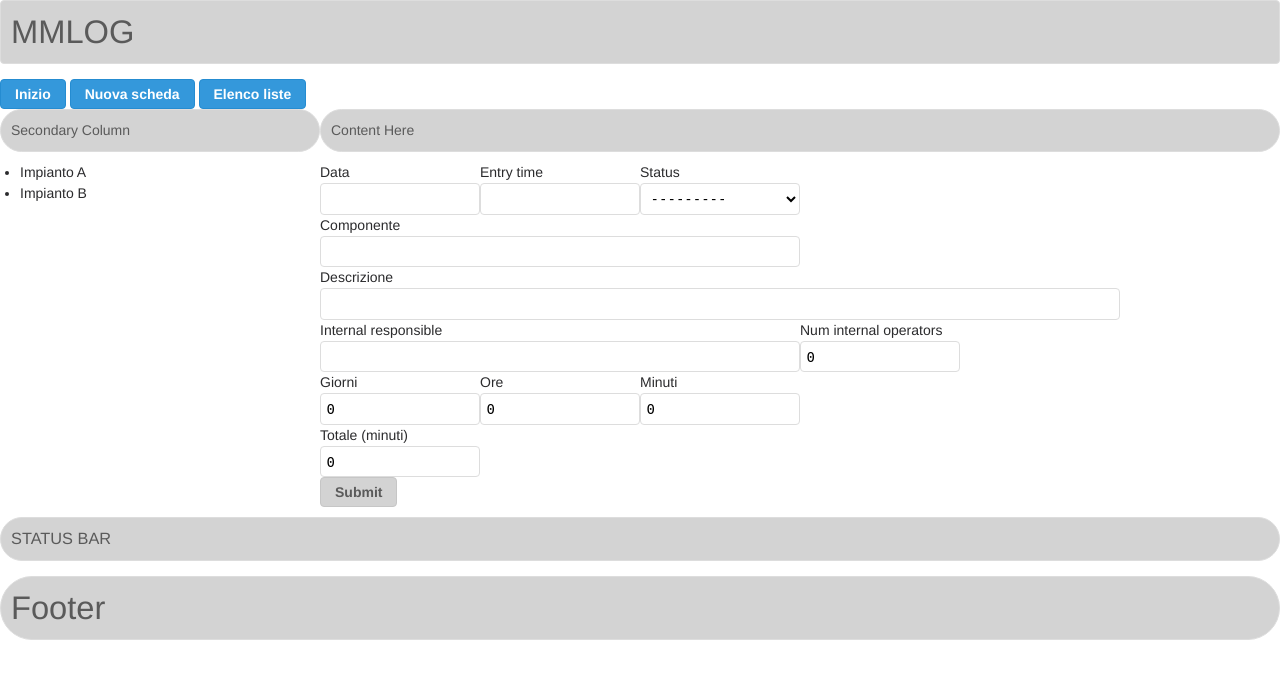
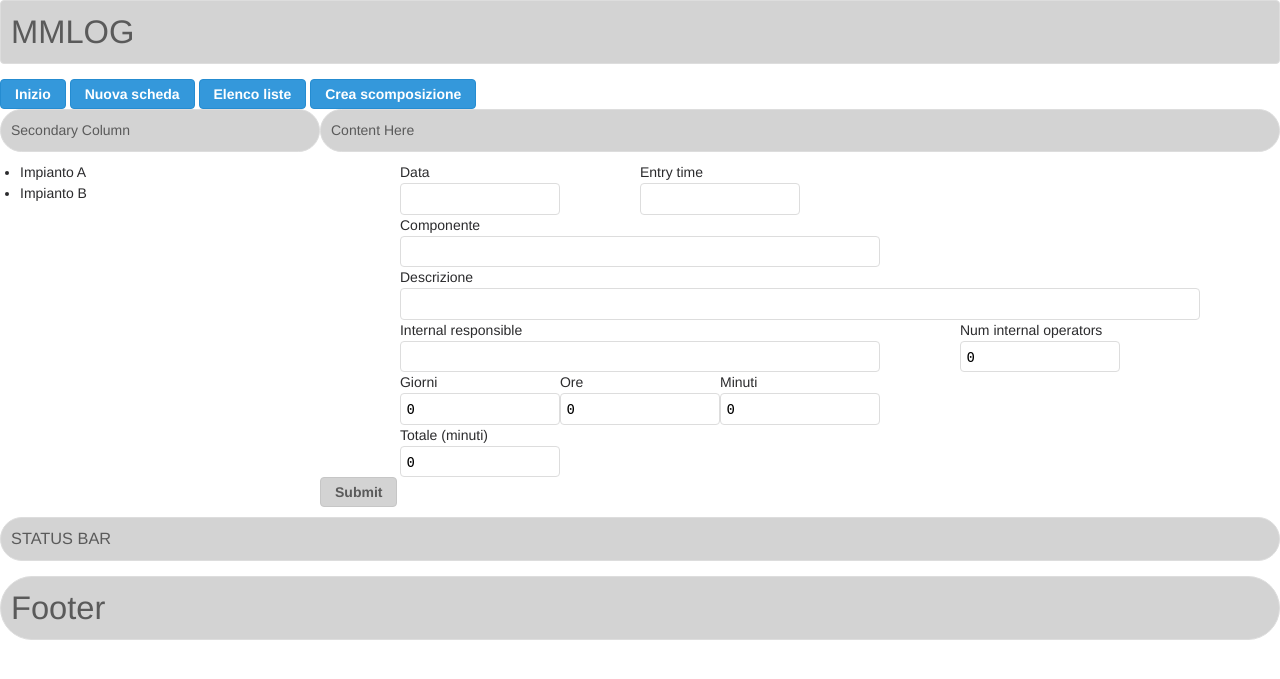
Before and after one commit to ropinot/mm, a Django app: page /mmlog/add_activity_sheet/ in a window 1280 px wide. Shown: the top 679 px of the page. Run offline with Django 3.2, Linux system fonts and the light colour scheme; data comes from the database, SQL or seed files in the repository; some libraries are stand-ins or nearby versions; some web fonts are replaced.

Commit message:
modified:   mmlog/urls.py 	modified:   mmlog/urls.pyc 	modified:   mmlog/views.py 	modified:   mmlog/views.pyc 	modified:   templates/menubar.html 	modified:   templates/mmlog/add_activity_sheet.html 	modified:   tools/form1.frm 	modified:   tools/form1.html 	modified:   tools/form_html_generator.py

```diff
--- a/mmlog/urls.py
+++ b/mmlog/urls.py
@@ -6,5 +6,6 @@ urlpatterns = patterns('',
     url(r'^index/$', views.index, name='index'),
     url(r'^add_activity_sheet/$', views.add_activity_sheet, name='add_activity_sheet'),
     url(r'^list_activity_sheet/$', views.list_activity_sheet, name='list_activity_sheet'),
+    url(r'^create_tree/$', views.create_tree, name='create_tree'),
     url(r'^$', views.index, name='index'),
 )
--- a/mmlog/views.py
+++ b/mmlog/views.py
@@ -40,3 +40,8 @@ def list_activity_sheet(request):
         activity_sheets = ActivitySheetModel.objects.all()
         context = {'activity_sheets': activity_sheets}
         return render(request, 'mmlog/list_activity_sheet.html', context)
+
+
+def create_tree(request):
+
+        return render(request, 'mmlog/create_tree.html')
--- a/templates/menubar.html
+++ b/templates/menubar.html
@@ -1,3 +1,4 @@
 <a class="blue button" href="/mmmain/index">Inizio</a>
 <a class="blue button" href="/mmlog/add_activity_sheet">Nuova scheda</a>
 <a class="blue button" href="/mmlog/list_activity_sheet">Elenco liste</a>
+<a class="blue button" href="http://www.jstree.com/demo/">Crea scomposizione</a>
--- a/templates/mmlog/add_activity_sheet.html
+++ b/templates/mmlog/add_activity_sheet.html
@@ -37,29 +37,39 @@
                 <form action="/mmlog/add_activity_sheet/" method="POST">
                     {% csrf_token %}
                     <!-- FORM START -->
-                        <div class="row">
+<div>
+  <div class="row">
+    <div class="one twelfths"> </div>
     <div class="two twelfths">{{ form.entry_date.label }}{{ form.entry_date }}{% for e in form.entry_date.errors %}<p class="red message">{{ e }}</p>{% endfor %}</div>
+    <div class="one twelfths"> </div>
     <div class="two twelfths">{{ form.entry_time.label }}{{ form.entry_time }}{% for e in form.entry_time.errors %}<p class="red message">{{ e }}</p>{% endfor %}</div>
-    <div class="two twelfths">{{ form.status.label }}{{ form.status }}{% for e in form.status.errors %}<p class="red message">{{ e }}</p>{% endfor %}</div>
   </div>
   <div class="row">
+    <div class="one twelfths"> </div>
     <div class="six twelfths">{{ form.component.label }}{{ form.component }}{% for e in form.component.errors %}<p class="red message">{{ e }}</p>{% endfor %}</div>
   </div>
   <div class="row">
+    <div class="one twelfths"> </div>
     <div class="ten twelfths">{{ form.description.label }}{{ form.description }}{% for e in form.description.errors %}<p class="red message">{{ e }}</p>{% endfor %}</div>
   </div>
   <div class="row">
+    <div class="one twelfths"> </div>
     <div class="six twelfths">{{ form.internal_responsible.label }}{{ form.internal_responsible }}{% for e in form.internal_responsible.errors %}<p class="red message">{{ e }}</p>{% endfor %}</div>
+    <div class="one twelfths"> </div>
     <div class="two twelfths">{{ form.num_internal_operators.label }}{{ form.num_internal_operators }}{% for e in form.num_internal_operators.errors %}<p class="red message">{{ e }}</p>{% endfor %}</div>
   </div>
   <div class="row">
+    <div class="one twelfths"> </div>
     <div class="two twelfths">{{ form.internal_intervention_time_days.label }}{{ form.internal_intervention_time_days }}{% for e in form.internal_intervention_time_days.errors %}<p class="red message">{{ e }}</p>{% endfor %}</div>
     <div class="two twelfths">{{ form.internal_intervention_time_hours.label }}{{ form.internal_intervention_time_hours }}{% for e in form.internal_intervention_time_hours.errors %}<p class="red message">{{ e }}</p>{% endfor %}</div>
     <div class="two twelfths">{{ form.internal_intervention_time_minutes.label }}{{ form.internal_intervention_time_minutes }}{% for e in form.internal_intervention_time_minutes.errors %}<p class="red message">{{ e }}</p>{% endfor %}</div>
   </div>
   <div class="row">
+    <div class="one twelfths"> </div>
     <div class="two twelfths">{{ form.internal_intervention_duration.label }}{{ form.internal_intervention_duration }}{% for e in form.internal_intervention_duration.errors %}<p class="red message">{{ e }}</p>{% endfor %}</div>
   </div>
+</div>
+
                     <!-- FORM END -->
                     <input type="submit" value="Submit" />
                 </form>
--- a/tools/form_html_generator.py
+++ b/tools/form_html_generator.py
@@ -42,7 +42,10 @@ with open(sys.argv[1], 'r') as f:
                                 new_row = DIV(Class='row')
 
                                 for i in xrange(1, len(token), 2):
-                                        cell = '{{ form.%s.label }}{{ form.%s }}{%% for e in form.%s.errors %%}<p class="red message">{{ e }}</p>{%% endfor %%}' % (token[i], token[i], token[i])
+                                        if token[i] == "$":    # empty cells
+                                                cell = ' '
+                                        else:           # field cells
+                                                cell = '{{ form.%s.label }}{{ form.%s }}{%% for e in form.%s.errors %%}<p class="red message">{{ e }}</p>{%% endfor %%}' % (token[i], token[i], token[i])
                                         new_row <= DIV(cell, Class='{} twelfths'.format(n[token[i+1]]))
 
                                 generated_html.append(new_row)
```
Also changed, not shown: tools/form1.html (+8 -0 lines), 3 other files.
